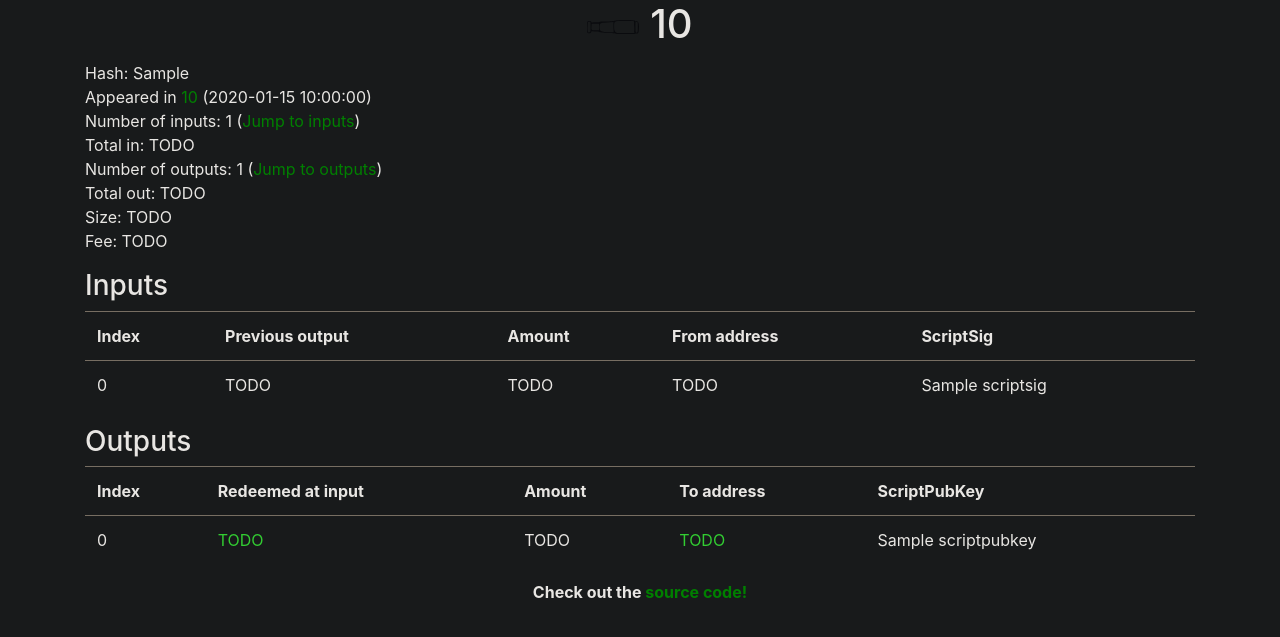
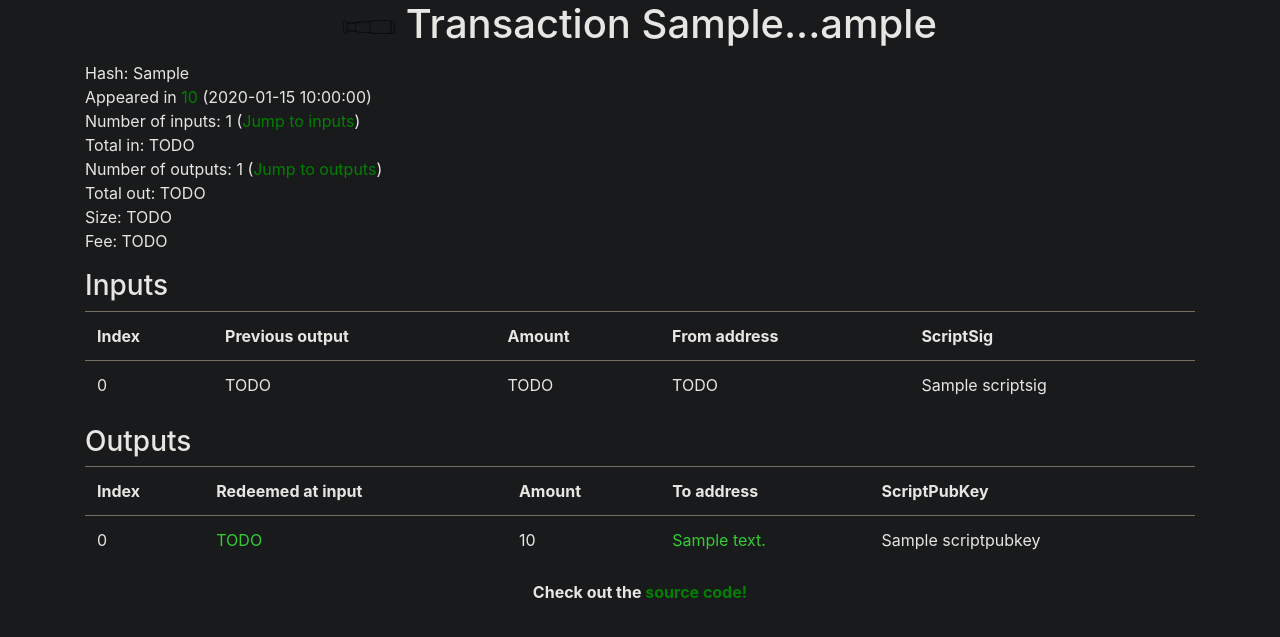
Before and after one commit to CryptocurrencyExplorer/CryptocurrencyExplorer, a Python web app: template Explorer/templates/transaction.html in a window 1280 px wide. Shown: the top 637 px of the page. Run offline with Jinja, Linux system fonts and the light colour scheme; the template is opened without the code that fills it: most values are stand-ins (such as "Sample title", 1, 10 or a date in 2020).

Commit message:
- base.html: Move </a> for additional_text block. Allows same look as Abe. - transaction.html: Have the first 10 characters and last 5 at the top, same as Abe.

```diff
--- a/Explorer/templates/base.html
+++ b/Explorer/templates/base.html
@@ -20,7 +20,7 @@
         {% block start_body %}
         <div class="container">
             <h1 class=woodcenter><a href="/">
-                <img src="{{ url_for('static', filename='images/cryptocurrency.svg') }}" alt="{% if config.COIN_NAME != '' %}{{ config.COIN_NAME }}{% else %}A really cool cryptocurrency{% endif %} logo" title="{% if config.COIN_NAME != '' %}{{ config.COIN_NAME }}{% else %}A really cool cryptocurrency{% endif %} logo" width="52px" height="52px"/></a><a href="/"> {% block additional_text %}{% endblock %}</a>
+                <img src="{{ url_for('static', filename='images/cryptocurrency.svg') }}" alt="{% if config.COIN_NAME != '' %}{{ config.COIN_NAME }}{% else %}A really cool cryptocurrency{% endif %} logo" title="{% if config.COIN_NAME != '' %}{{ config.COIN_NAME }}{% else %}A really cool cryptocurrency{% endif %} logo" width="52px" height="52px"/></a><a href="/"></a> {% block additional_text %}{% endblock %}
             </h1>{% endblock %}
             {% block the_form %}
             <div class="formtest">
--- a/Explorer/templates/transaction.html
+++ b/Explorer/templates/transaction.html
@@ -5,7 +5,7 @@
 {{ super() }}
 {% endblock %}
 
-{% block additional_text %}<a href="/tx/{{ block_hash }}">{{ config.COIN_NAME }}</a> {{ block_height }}{% endblock %}
+{% block additional_text %}Transaction {{ this_transaction[0:11] }}...{{ this_transaction[-5:] }}{% endblock %}
 
 {% block the_form %}
 {% endblock %}
@@ -55,8 +55,8 @@
                     <tr>
                     <td><a id="o{{ loop.index0 }}">{{ loop.index0 }}</a></td>
                     <td><a href="">TODO</a></td>
-                    <td>TODO</td>
-                    <td><a href="">TODO</a></td>
+                    <td>{{ vout.amount }}</td>
+                    <td><a href="">{{ vout.address }}</a></td>
                     <td>{{ vout.scriptpubkey }}</td>
                 </tr>
                 {% endfor %}
```
